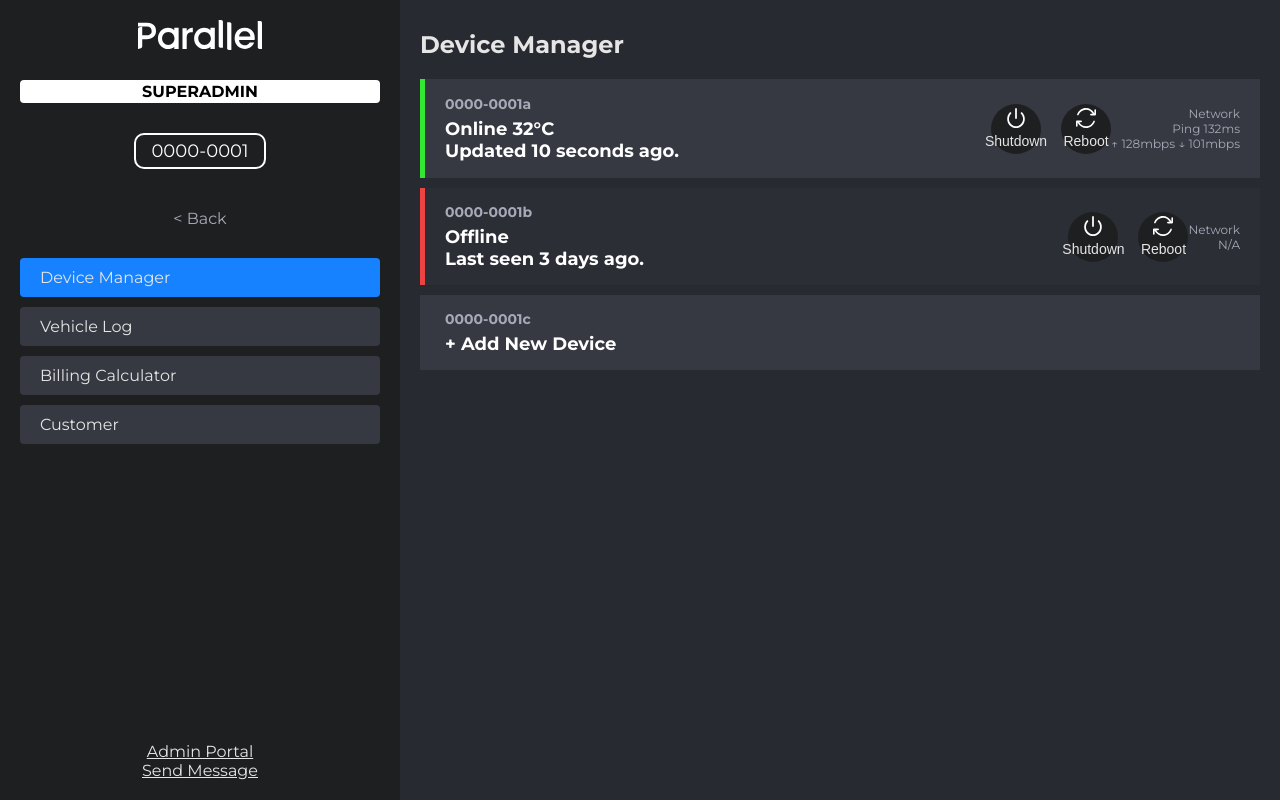
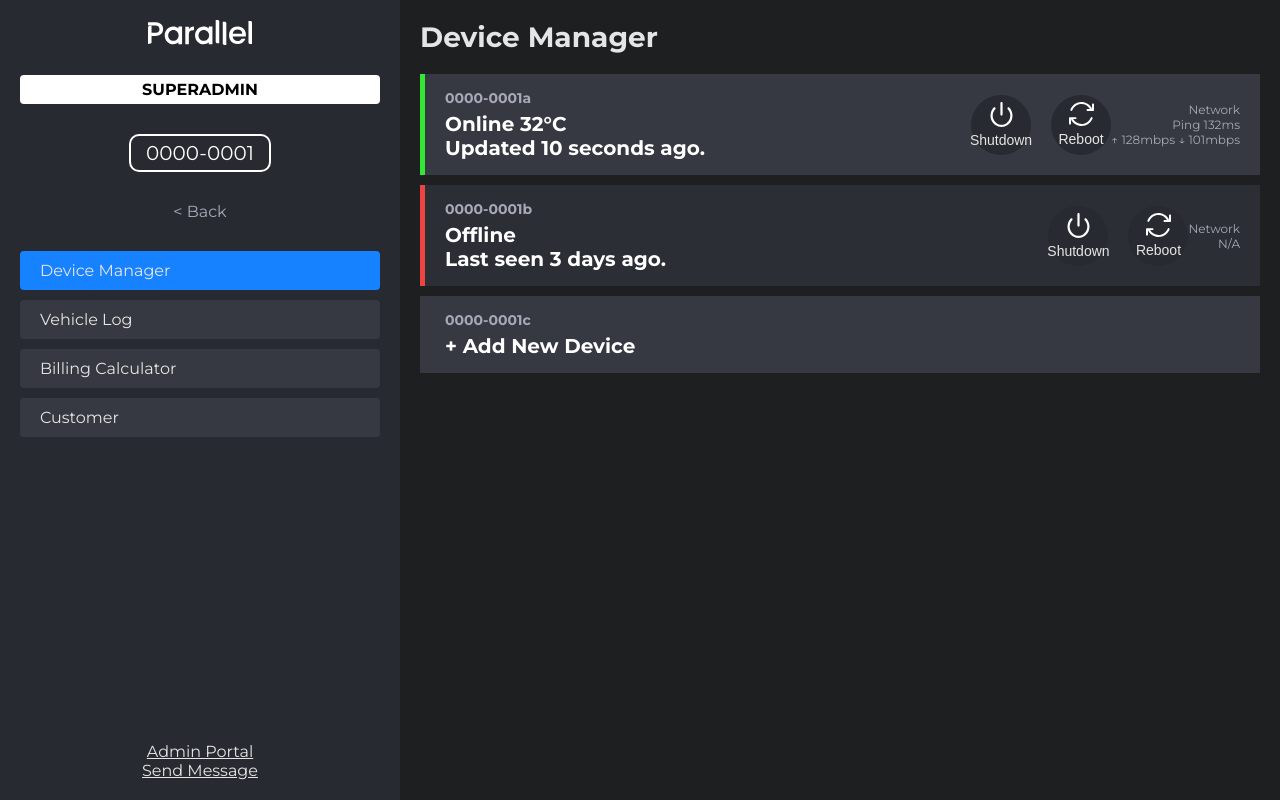
Before and after one commit to ZachRodgers/superadmin, a plain HTML site: page index.html in a window 1280 px wide. Drawn offline with Linux system fonts and the light colour scheme.

Commit message:
Update index.html

```diff
--- a/index.html
+++ b/index.html
@@ -9,13 +9,13 @@
         body {
             margin: 0;
             font-family: 'Montserrat', sans-serif;
-            background-color: #272A30;
+            background-color: #1E1F21;
             color: #E5E5E5;
             display: flex;
         }
         .sidebar {
             width: 400px;
-            background-color: #1E1F21;
+            background-color: #272A30;
             padding: 20px;
             box-sizing: border-box;
             display: flex;
@@ -29,24 +29,31 @@
             margin-bottom: 10px;
         }
         .sidebar .logo img {
-            height: 30px;
+            height: 25px;
         }
         .sidebar .superadmin {
             background: #FFFFFF;
             color: #000000;
-            padding: 2px 8px;
+            padding: 5px 10px;
             font-weight: 700;
             text-align: center;
             border-radius: 4px;
+            margin-bottom: 10px;
         }
         .sidebar .device-id {
             border: 2px solid #FFFFFF;
             color: #FFFFFF;
             border-radius: 10px;
             padding: 5px 15px;
-            font-size: 18px;
-            width: auto;
-            margin: 10px auto;
+            font-size: 20px;
+            text-align: center;
+            margin: 0 auto;
+            width: fit-content;
+        }
+        .sidebar .back {
+            text-align: center;
+            color: #A8A8B8;
+            margin: 10px 0;
         }
         .sidebar .menu {
             list-style: none;
@@ -70,11 +77,6 @@
             color: inherit;
             text-decoration: none;
         }
-        .sidebar .back {
-            text-align: center;
-            color: #A8A8B8;
-            margin: 10px 0;
-        }
         .sidebar .footer {
             margin-top: auto;
             text-align: center;
@@ -90,8 +92,9 @@
             margin: 0 auto;
         }
         .content h1 {
-            margin: 10px 0 20px;
-            font-size: 24px;
+            margin: 0 0 20px;
+            font-size: 28px;
+            font-weight: bold;
             text-align: left;
         }
         .device-list {
@@ -126,7 +129,7 @@
         }
         .device-info p {
             margin: 5px 0 0;
-            font-size: 18px;
+            font-size: 20px;
             color: #FFFFFF;
             font-weight: bold;
         }
@@ -135,13 +138,13 @@
             gap: 20px;
         }
         .device-actions button {
-            background-color: #1E1F21;
+            background-color: #272A30;
             color: #E5E5E5;
             border: none;
             padding: 15px;
             border-radius: 50%;
-            width: 50px;
-            height: 50px;
+            width: 60px;
+            height: 60px;
             font-size: 14px;
             display: flex;
             align-items: center;
@@ -149,8 +152,8 @@
             flex-direction: column;
         }
         .device-actions button img {
-            height: 20px;
-            width: 20px;
+            height: 25px;
+            width: 25px;
             margin-bottom: 5px;
         }
         .network-info {
```
